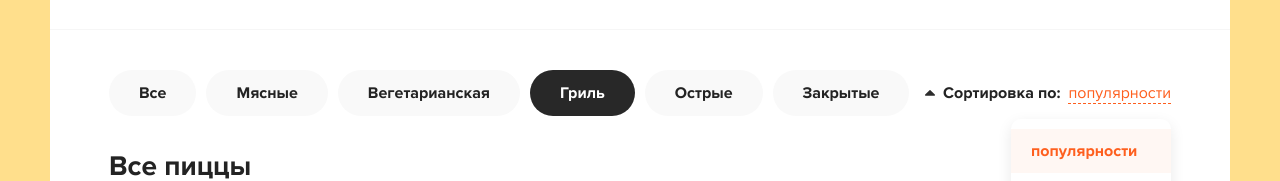
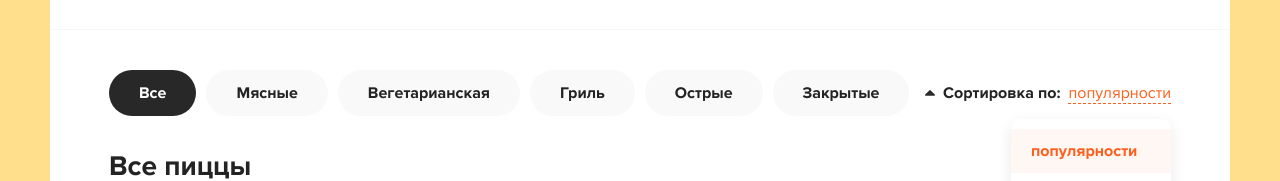
Before and after one commit to slavaMalenko/online-store-delivery, a React (Create React App) app: page /cart in a window 1280 px wide. Shown: the part 152-333 px from the top of the page. Built offline with nearby package versions, Linux system fonts and the light colour scheme.

Commit message:
refactoring a category class component into a functional one

```diff
--- a/src/App.js
+++ b/src/App.js
@@ -14,7 +14,6 @@ function App() {
           <div className="content__top">
             <Categories
               items={[
-                'Все',
                 'Мясные',
                 'Вегетарианская',
                 'Гриль',
--- a/src/component/Categories.jsx
+++ b/src/component/Categories.jsx
@@ -1,39 +1,41 @@
-import { render } from '@testing-library/react';
-import React from 'react';
+import React, { useState } from 'react';
 
-class Categories extends React.Component {
+function Categories({ items }) {
 
-    constructor(props) {
-        super(props);
-        this.activateItem = this.activateItem.bind(this);
-        this.state = {
-            activeItem: 3
-        };
+    const [activeItem, changeActiveItem] = useState(null);
+
+    const changeClassOfActiveElement = (index) => {
+        changeActiveItem(index);
     }
 
-    activateItem = (index) => {
-        this.setState({
-            activeItem: index
-        });
-    }
-
-    render() {
-        const { items } = this.props;
     return (
         <div className="categories">
             <ul>
-                    {
-                        items.map((item, index) => <li
-                            onClick={() => this.activateItem(index)}
-                            className={this.state.activeItem === index ? 'active' : ''}
-                            key={item}>
+                <li
+                    onClick={() => changeClassOfActiveElement(null)}
+                    className={activeItem === null ? 'active' : ''} >
+
+                    Все
+
+                </li>
+
+                {items &&
+                    items.map((item, index) => {
+                        return (
+                            <li
+                                onClick={() => changeClassOfActiveElement(index)}
+                                className={activeItem === index ? 'active' : ''}
+                                key={item} >
+
                                 {item}
-                        </li>)
+
+                            </li>
+                        )
+                    })
                 }
             </ul>
         </div>
     )
 }
-}
 
 export default Categories;
```
Lines whose indentation alone changed are shown as unchanged.
